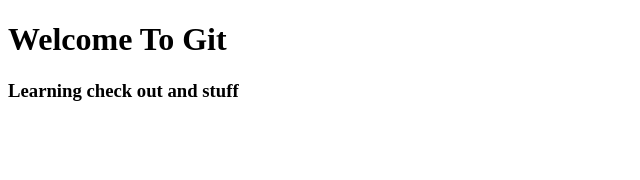
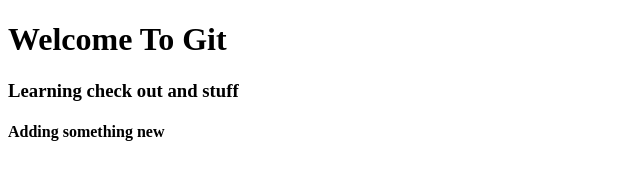
Before and after one commit to UsmanAdepoju/git-test, a plain HTML site: page index.html in a window 1280 px wide. Shown: the whole page, without its empty margins (0-640 px from the left). Drawn offline with Linux system fonts and the light colour scheme.

Commit message:
fourth commit

```diff
--- a/index.html
+++ b/index.html
@@ -14,6 +14,7 @@
     <h3>
     Learning check out and stuff
     </h3>
+    <h4>Adding something new</h4>
 </section>
 </body>
 </html>
```
